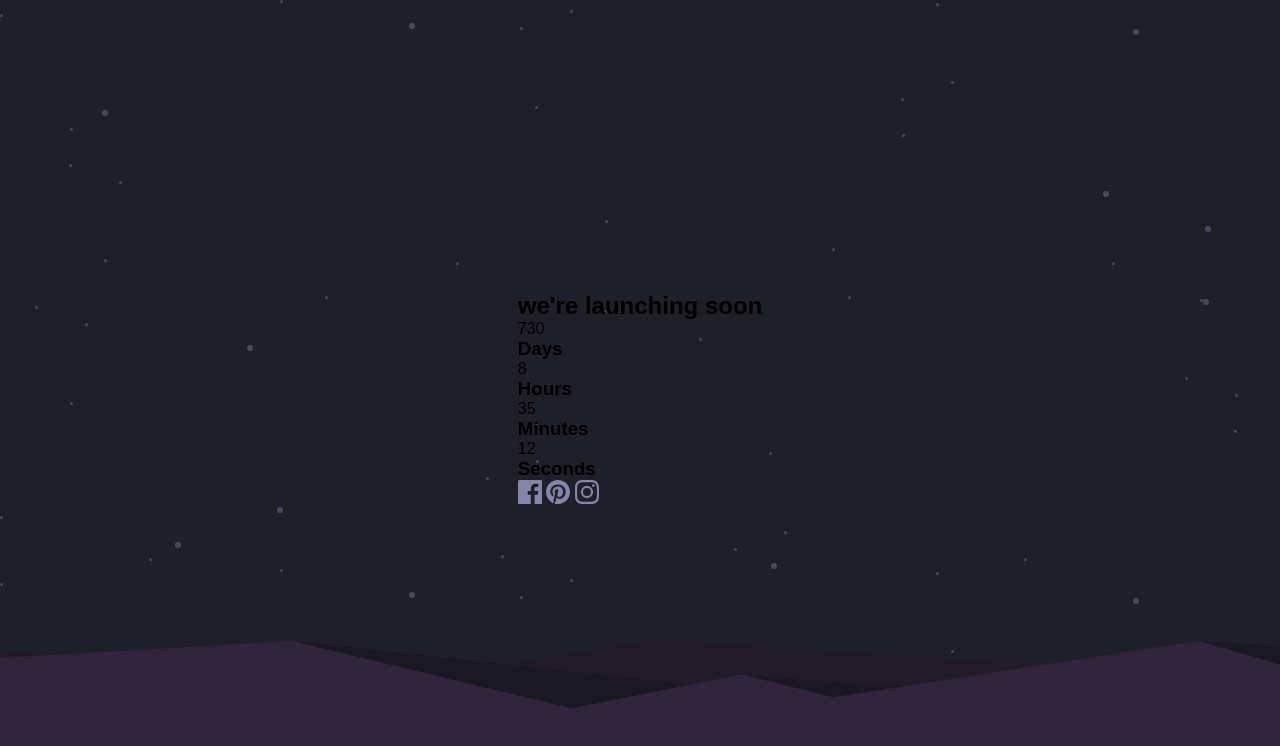
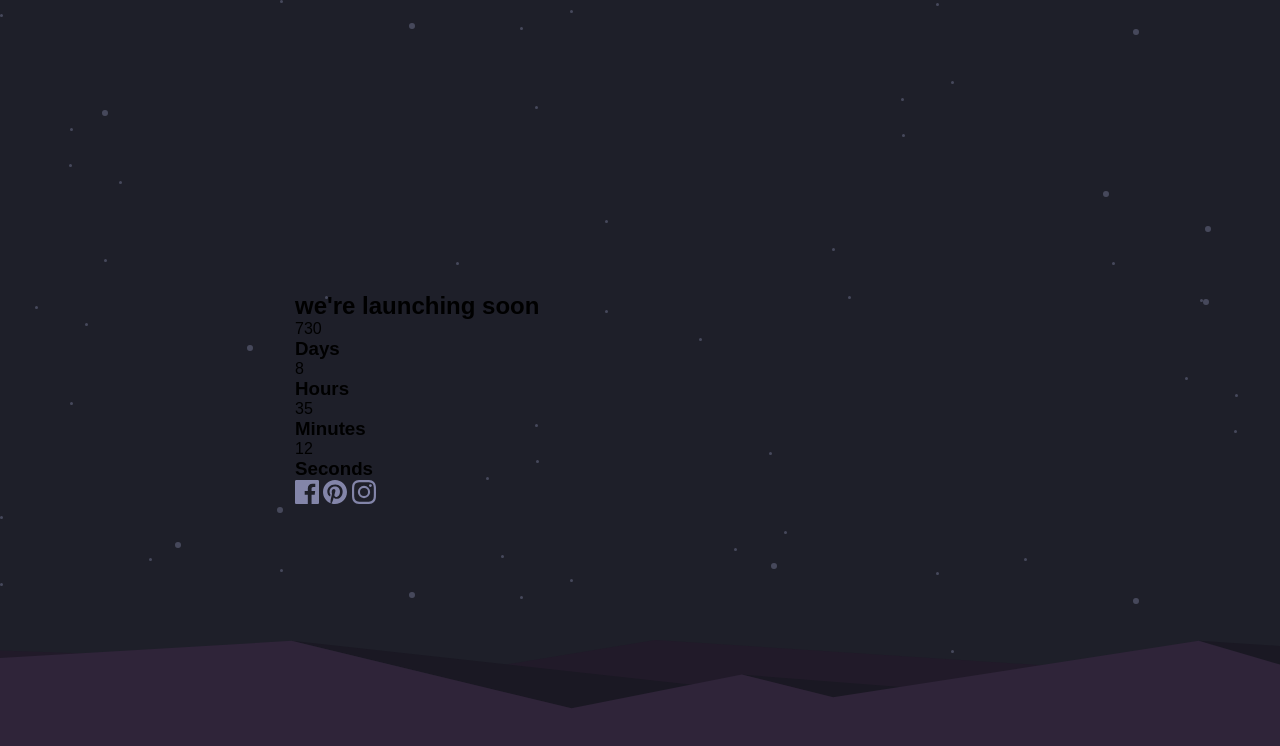
Before and after one commit to Marcraphael12/Launch-countdown-timer, a React (Create React App) app: page / in a window 1280 px wide. Shown: the top 746 px of the page. Built offline with nearby package versions, Linux system fonts and the light colour scheme.

Commit message:
App: add dimensions to clock-container

```diff
--- a/src/App.scss
+++ b/src/App.scss
@@ -37,6 +37,12 @@ body {
       background-repeat: no-repeat;
       background-size: 200% 20%;
       background-position: bottom right;
+
+      .clock-container {
+        width: 90%;
+        max-width: 690px;
+        height: auto;
+      }
     }
   }
 }
```
